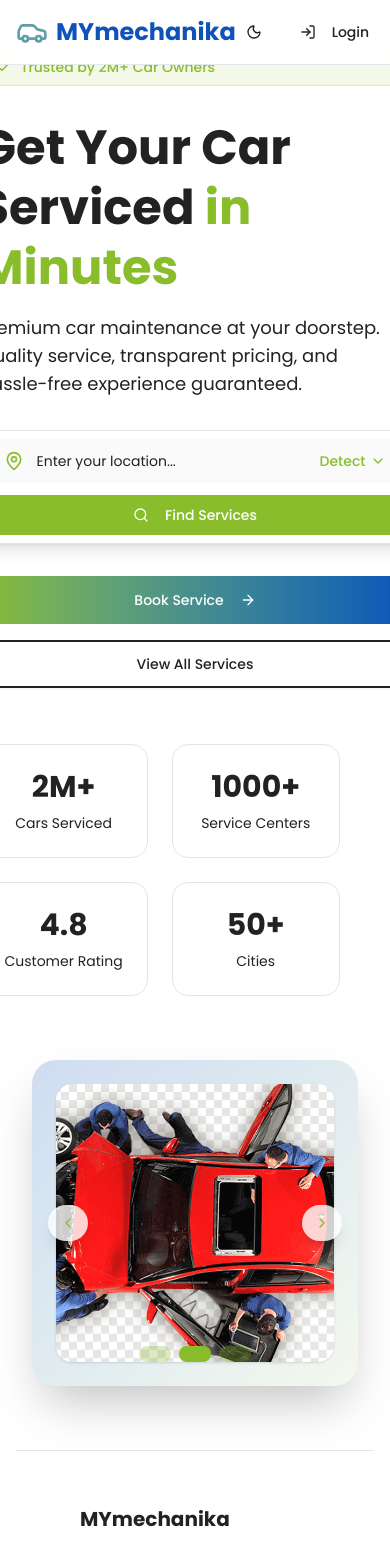
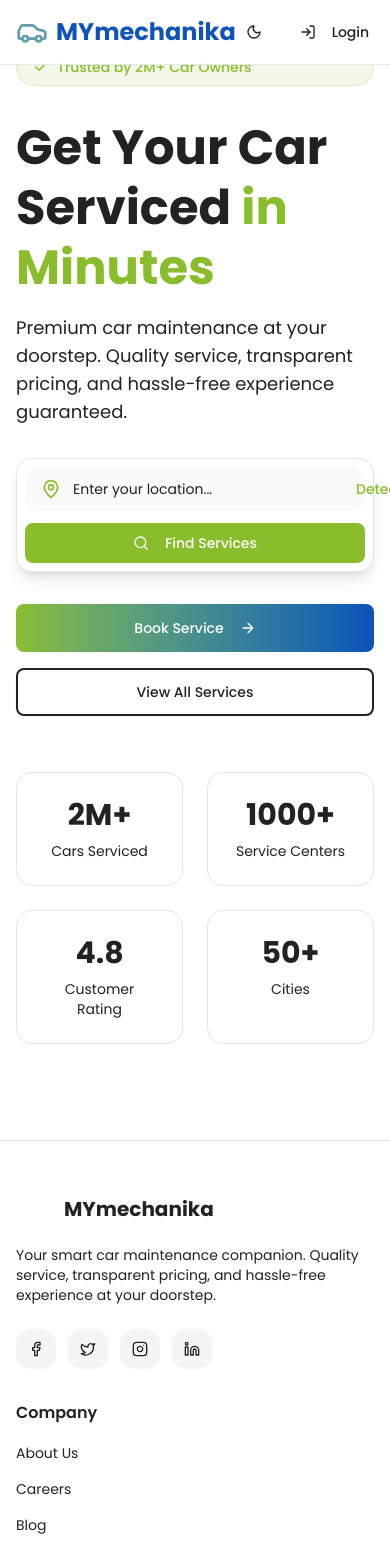
Before and after one commit to awaneesh-anzney/mymechanika-customer-app, a Next.js app: page / in a window 390 px wide. Shown: the top 1554 px of the page. Built offline with nearby package versions, Linux system fonts and the light colour scheme.

Commit message:
refactor(hero): improve hero section layout and illustration sizing
- Replace container div with flex layout for better responsiveness
- Set fixed height for hero illustration instead of aspect ratio
- Clean up commented code in page layout

```diff
--- a/src/app/page.tsx
+++ b/src/app/page.tsx
@@ -6,25 +6,20 @@ import Footer from "@/components/footer/footer";
 export default function Home() {
   return (
     <div className="min-h-screen bg-white">
-      <main>
-        <div className="container mx-auto px-4 sm:px-6 lg:px-8 py-12 lg:py-20">
-          <div className="flex flex-col lg:flex-row gap-12 lg:gap-16 items-center">
-            {/* Left Section - Content */}
-            {/* <div className="flex flex-col justify-center"> */}
+       <div className="flex items-center justify-between px-4 sm:px-6 lg:px-8 py-12 lg:py-20">
+           {/* Left Hero Section */}
+           <div className="w-full lg:w-1/2">
              <HeroSection />
-            {/* </div> */}
-
-            {/* Right Section - Illustration */}
-            {/* <div className="hidden lg:flex items-center justify-center"> */}
+           </div>
+           {/* Right Hero Illustration */}
+           <div className="w-full lg:w-1/2 flex justify-center">
              <HeroIllustration />
-            {/* </div> */}
            </div>
+       </div>
+       {/* Footer */}
        <div className="mt-12 lg:mt-24">
-            {/* Footer */}
          <Footer />
        </div>
     </div>
-      </main>
-    </div>
   );
 }
--- a/src/components/HeroIllustration.tsx
+++ b/src/components/HeroIllustration.tsx
@@ -48,7 +48,7 @@ export function HeroIllustration() {
 
   return (
     <div className="relative w-full h-full flex items-center justify-center p-4">
-      <div className="relative w-full max-w-lg aspect-square bg-linear-to-br from-secondary/20 to-primary/10 rounded-3xl overflow-hidden shadow-2xl">
+      <div className="relative w-full h-128 bg-linear-to-br from-secondary/20 to-primary/10 rounded-3xl overflow-hidden shadow-2xl">
         {/* Slides */}
         <div className="absolute inset-0 w-full h-full">
           {slides.map((slide, index) => (
```
Lines whose indentation alone changed are shown as unchanged.
